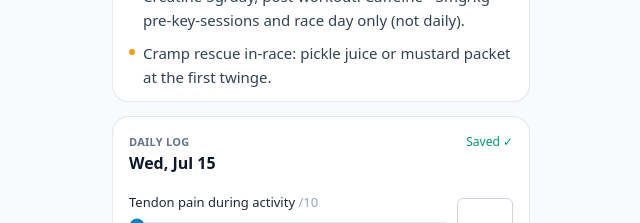
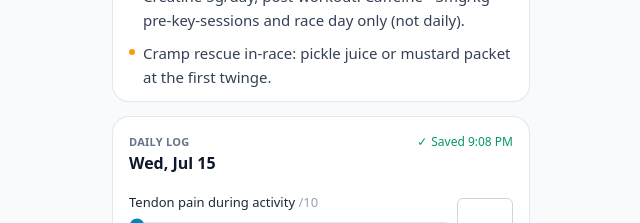
Before and after one commit to gitgonnagit/granfondo-training-companion, a React (Vite) app: page / in a window 1280 px wide. Shown: the part 1560-1783 px from the top of the page, without its empty margins (319-959 px from the left). Built offline with nearby package versions, Linux system fonts and the light colour scheme.

Commit message:
Show persistent last-saved timestamp on LogForm header

```diff
--- a/src/components/LogForm.jsx
+++ b/src/components/LogForm.jsx
@@ -23,7 +23,7 @@ const DEFAULTS = {
   updatedAt: '',
 }
 
-export default function LogForm({ iso, dayType, initial, onChange, saveStatus }) {
+export default function LogForm({ iso, dayType, initial, onChange, savedAt }) {
   // Initialize from `initial` (the persisted entry), defaulting to an
   // empty template.
   const [entry, setEntry] = useState(() => normalizeLog({ ...DEFAULTS, ...(initial || {}) }))
@@ -54,7 +54,7 @@ export default function LogForm({ iso, dayType, initial, onChange, saveStatus })
           </p>
           <h2 className="text-base font-semibold text-slate-900">{prettyDate(iso)}</h2>
         </div>
-        <SaveIndicator status={saveStatus} />
+        <SaveIndicator savedAt={savedAt} />
       </header>
 
       <div className="px-4 py-3 space-y-1.5">
@@ -167,19 +167,47 @@ export default function LogForm({ iso, dayType, initial, onChange, saveStatus })
   )
 }
 
-function SaveIndicator({ status }) {
-  if (!status) return null
-  const map = {
-    saving: { label: 'Saving…', tone: 'text-slate-400' },
-    saved: { label: 'Saved ✓', tone: 'text-emerald-600' },
-    failed: { label: 'Saved in memory', tone: 'text-amber-600' },
-  }
-  const cfg = map[status] || map.saving
+// Persistent "Saved <time>" indicator on the LogForm header. Replaces
+// the previous transient "Saved ✓" — the athlete can now confirm
+// persistence at a glance without watching for a flash.
+function SaveIndicator({ savedAt }) {
+  const label = formatSavedAt(savedAt)
+  if (!label) return null
   return (
-    <span aria-live="polite" className={`text-[12px] font-medium ${cfg.tone}`}>
-      {cfg.label}
+    <span
+      aria-live="polite"
+      aria-label={label}
+      className="text-[12px] font-medium text-emerald-600 inline-flex items-center gap-1"
+    >
+      <span aria-hidden="true">✓</span>
+      <span>{label}</span>
     </span>
   )
+}
+
+// Format an ISO timestamp into a short, human-readable label that's
+// meaningful at a glance:
+//   same day:    "Saved 2:47 PM"
+//   yesterday:   "Saved yesterday, 2:47 PM"
+//   within week: "Saved Mon, 2:47 PM"
+//   older:       "Saved Jul 14, 2:47 PM"
+// Returns null if `savedAtIso` is falsy or invalid.
+function formatSavedAt(savedAtIso, now = new Date()) {
+  if (!savedAtIso) return null
+  const date = new Date(savedAtIso)
+  if (Number.isNaN(date.getTime())) return null
+  const today = new Date(now.getFullYear(), now.getMonth(), now.getDate())
+  const savedDay = new Date(date.getFullYear(), date.getMonth(), date.getDate())
+  const diffDays = Math.round((today.getTime() - savedDay.getTime()) / 86400000)
+  const time = date.toLocaleTimeString(undefined, { hour: 'numeric', minute: '2-digit' })
+  if (diffDays === 0) return `Saved ${time}`
+  if (diffDays === 1) return `Saved yesterday, ${time}`
+  if (diffDays < 7) {
+    const day = date.toLocaleDateString(undefined, { weekday: 'short' })
+    return `Saved ${day}, ${time}`
+  }
+  const long = date.toLocaleDateString(undefined, { month: 'short', day: 'numeric' })
+  return `Saved ${long}, ${time}`
 }
 
 function NumberRow({ label, field, value, min, max, step, onChange }) {
--- a/src/components/TodayView.jsx
+++ b/src/components/TodayView.jsx
@@ -3,7 +3,7 @@
 //
 // State held here: selectedDate (ISO). Reads logs+settings parent props.
 
-import React, { useEffect, useMemo, useState } from 'react'
+import React, { useMemo } from 'react'
 import {
   addDays,
   defaultSelectedDate,
@@ -29,15 +29,6 @@ export default function TodayView({ logs, settings, selectedDate, onSelectDate,
   const inPlan = isInPlan(selectedDate)
   const dayPair = inPlan ? findDay(selectedDate) : null
   const flags = useMemo(() => evaluateAllFlags(logs, selectedDate), [logs, selectedDate])
-
-  // Debounced save indicator: "Saving..." → "Saved ✓"
-  const [saveStatus, setSaveStatus] = useState(null)
-  // Tie the indicator to log changes from this view; parent owns persistence.
-  useEffect(() => {
-    setSaveStatus('saved')
-    const t = setTimeout(() => setSaveStatus(null), 1500)
-    return () => clearTimeout(t)
-  }, [logs])
 
   if (!inPlan) {
     return (
@@ -96,7 +87,7 @@ export default function TodayView({ logs, settings, selectedDate, onSelectDate,
         dayType={day.type}
         initial={logs[selectedDate]}
         onChange={(entry) => onSetLog(selectedDate, entry)}
-        saveStatus={saveStatus}
+        savedAt={logs[selectedDate]?.updatedAt ?? null}
       />
     </div>
   )
```
